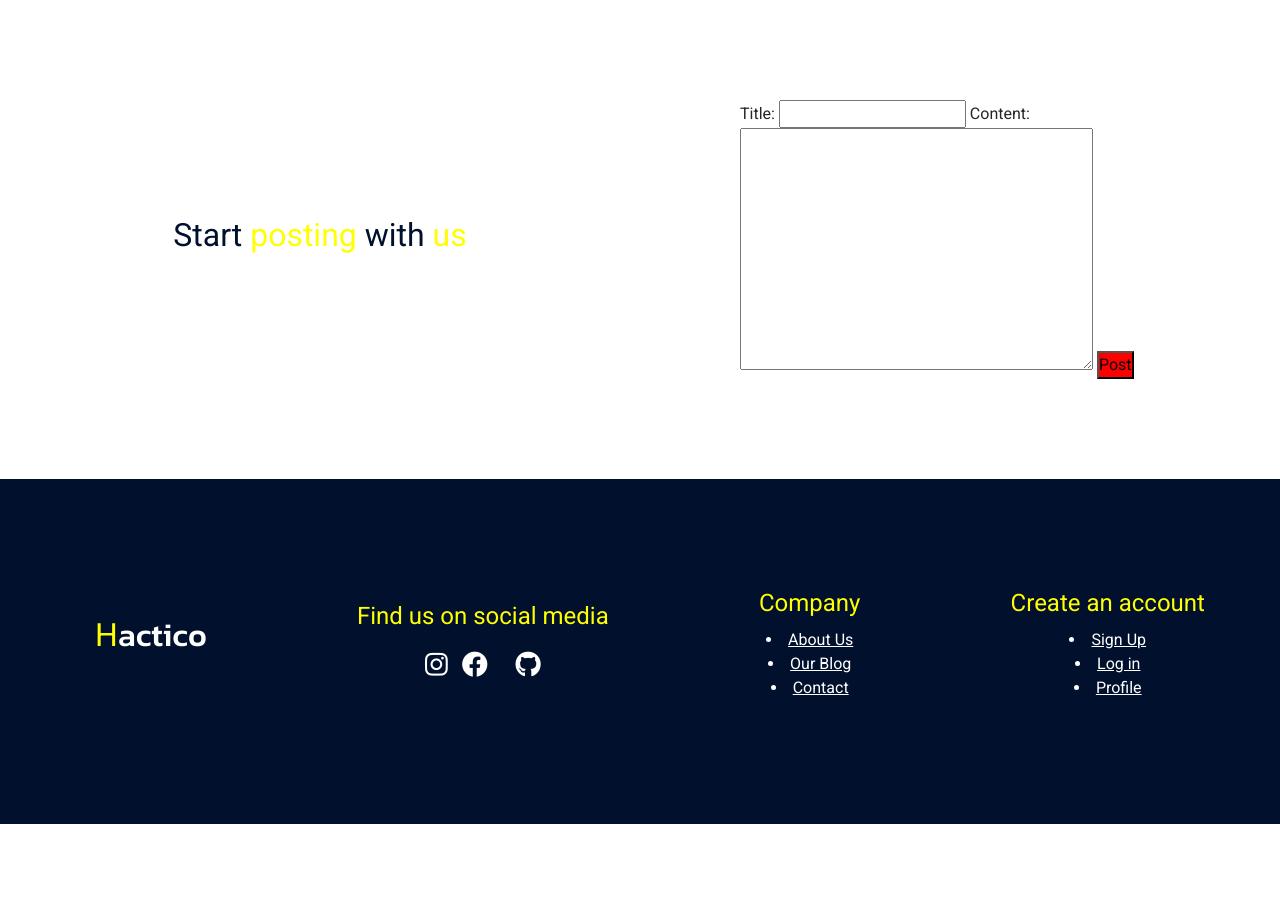
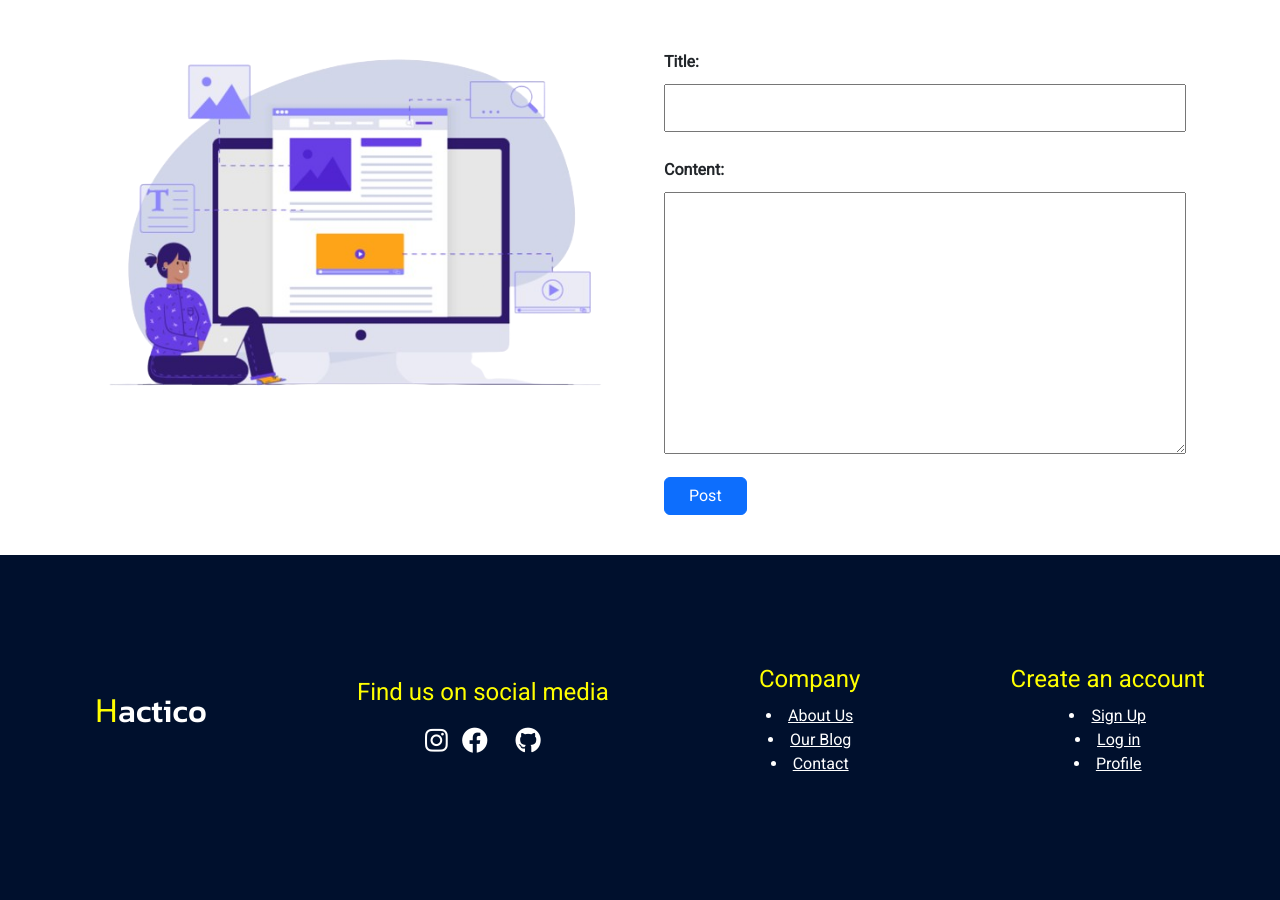
Before and after one commit to altinpercuku8/hacktico, a Django app: page /create-post/ in a window 1280 px wide. Shown: the part 78-978 px from the top of the page. Before the commit the page ends 902 px from the top, so only its background shows below. Run offline with Django 4.2, Linux system fonts and the light colour scheme.

Commit message:
Styling posts and post creation pages.

```diff
--- a/blog/static/styles/components/create.css
+++ b/blog/static/styles/components/create.css
@@ -1,23 +1,15 @@
-button{
-    background-color: red;
+form input, textarea{
+    width: 100%;
+    outline: none;
 }
 
-.create-section{
-    display: flex;
-    flex-direction: row;
-    flex-wrap: wrap;
-    align-items: center;
+form label{
+    font-weight: bold;
+    margin: 10px 0;
 }
-.left , .right{
-    flex-basis: 50%;
-    margin: 0 auto;
+form input[type='text'], textarea{
+    padding: 10px 20px;
 }
-
-.left h2{
-    color: #00102d;
-    text-align: center;
+form button{
+    padding: 10px 20;
 }
-
-.left h2 span{
-    color: #ffff00;
-}
--- a/blog/static/styles/components/navbar.css
+++ b/blog/static/styles/components/navbar.css
@@ -89,11 +89,11 @@ i.fa-user{
         display: none;
     }
     .ap-links{
-        position: absolute;
+        position:absolute;
         top: 0;
         right: 0;
         width: 0;
-        overflow: hidden;
+        overflow-y: hidden;
         height: 100%;
         text-align: center;
         display: flex;
@@ -101,6 +101,7 @@ i.fa-user{
         align-items: center;
         background-color: white;
         transition: .3s;
+        z-index: 1;
     }
     .ap-links ul{
         margin: 0 auto;
--- /dev/null
+++ b/blog/static/styles/posts/posts.css
@@ -0,0 +1,3 @@
+.card-title h1{
+    color: #ffff00;
+}
--- a/blog/templates/blog/components/navbar.html
+++ b/blog/templates/blog/components/navbar.html
@@ -57,12 +57,13 @@
     const menu = document.querySelector('.ap-links');
     const openLinks = document.querySelector('.fa-bars');
     const closeLinks = document.querySelector('.fa-close');
-
     function openMenu(){
       menu.style.width = '100%';
+      document.body.style.overflow = 'hidden';
     }
     function closeMenu(){
       menu.style.width = '0';
+      document.body.style.overflow = 'initial';
     }
   </script>
 </body>
--- a/blog/templates/blog/posts/addpost.html
+++ b/blog/templates/blog/posts/addpost.html
@@ -6,16 +6,18 @@
 {% endblock %}
 {% block content %}
 
-<div class="create-section">
-    <div class="left">
-        <h2>Start <span>posting</span> with <span>us</span></h2>
-    </div>
-    <div class="right">
-        <form method="post" style="padding: 100px;">
-            {% csrf_token %}
-            {{ form }}
-            <button type="submit">Post</button>
-        </form>
+<div class="container">
+    <div class="row my-3">
+        <div class="ap-left col-lg-6 col-sm-12 p-4">
+            <img width="100%" src="{% static 'images/post.png' %}" alt="">
+        </div>
+        <div class="ap-right col-lg-6 col-sm-12 p-4">
+            <form method="post">
+                {% csrf_token %}
+                {{ form.as_p }}
+                <button type="submit" class="btn btn-primary px-4">Post</button>
+            </form>
+        </div>
     </div>
 </div>
 
```
Also changed, not shown: blog/templates/blog/posts/posts.html (+26 -7 lines), blog/static/images/post.png (added), db.sqlite3.
